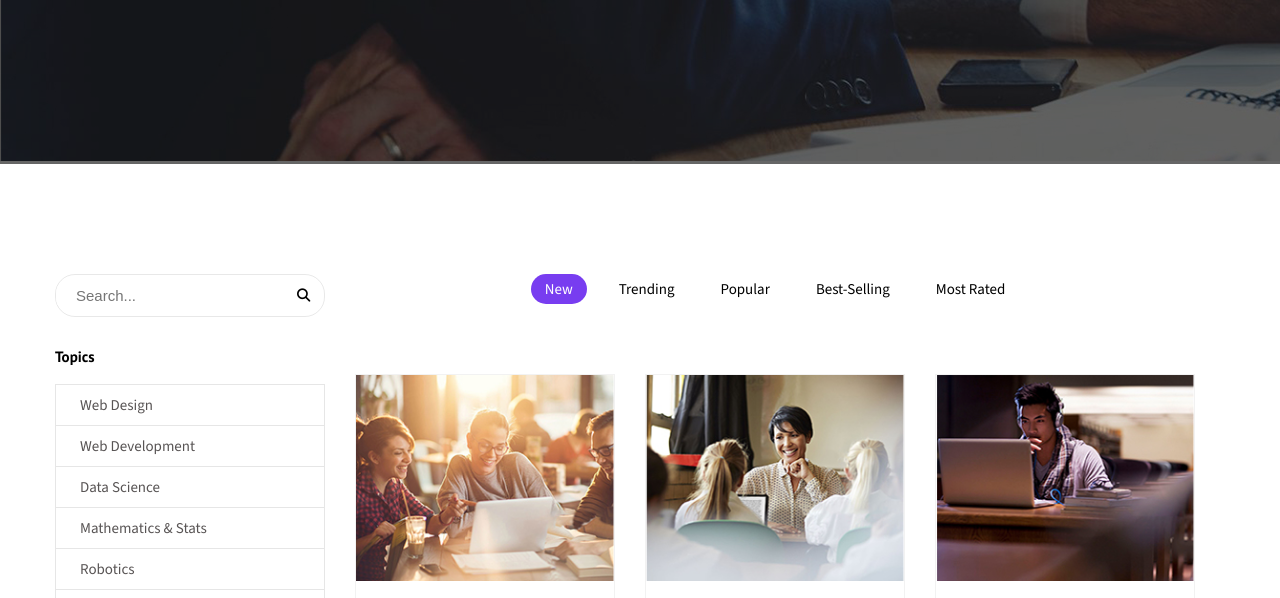
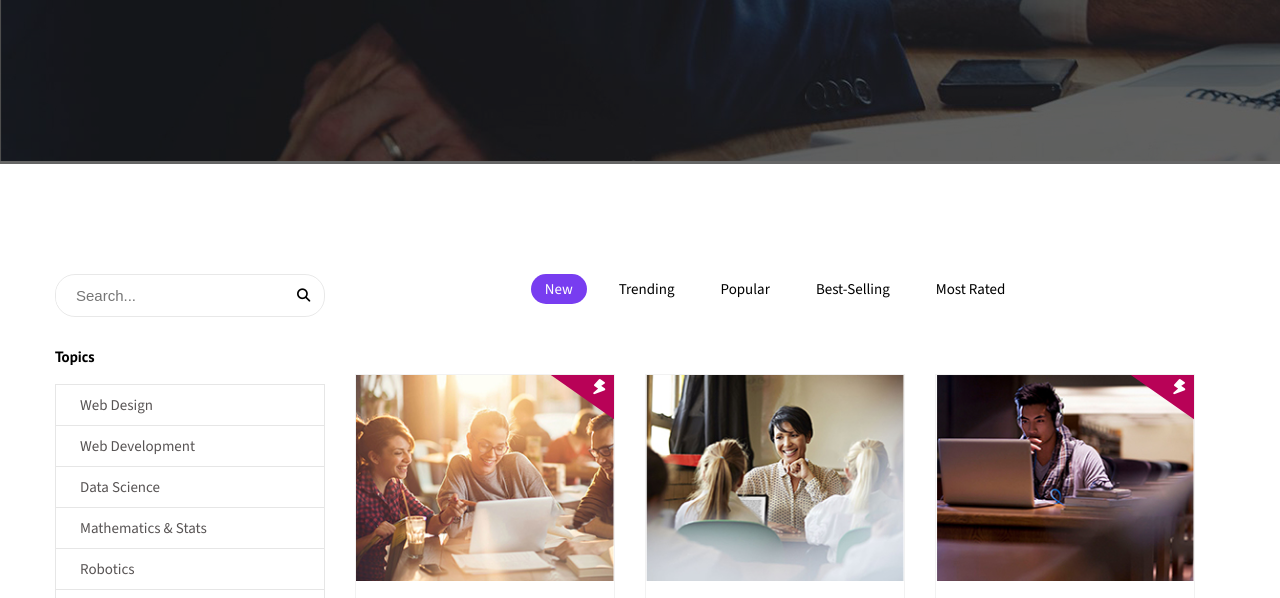
Before and after one commit to NhanLamf8/f8-zoom-day-7, a plain HTML site: page course.html in a window 1280 px wide. Shown: the part 332-930 px from the top of the page. Drawn offline with nearby package versions, Linux system fonts and the light colour scheme.

Commit message:
commit update item course Sale

```diff
--- a/assets/css/style.css
+++ b/assets/css/style.css
@@ -281,6 +281,27 @@ h1.heading {
   aspect-ratio: 1/0.8;
   display: block;
   overflow: hidden;
+  position: relative;
+}
+
+.course-item .course-sale::after {
+  display: flex;
+  justify-content: center;
+  /* align-items: center; */
+  /* text-align: center; */
+  content: "\e0b7";
+  font-family: "FontAwesome";
+  color: #fff;
+  background-color: var(--primary-color);
+  position: absolute;
+  width: 100px;
+  height: 100px;
+  top: -64px;
+  right: -54px;
+  font-size: 1.6rem;
+  font-weight: 300;
+  transform: rotate(35deg);
+  line-height: 167px;
 }
 
 .course-item .thumb {
@@ -289,13 +310,6 @@ h1.heading {
   object-fit: cover;
   transition: transform 0.4s ease-in;
 }
-/* .course-item .thumb::before {
-  content: "";
-  position: absolute;
-  width: 100px;
-  height: 100px;
-  background-color: red;
-} */
 
 .course-item:hover .thumb {
   transform: scale(1.2);
--- a/course.html
+++ b/course.html
@@ -204,7 +204,7 @@
 
               <div class="course-list">
                 <div class="course-item">
-                  <a href="" class="thumbnail"
+                  <a href="" class="thumbnail course-sale"
                     ><img
                       class="thumb"
                       src="./assets/img/./item1.jpg"
@@ -254,7 +254,7 @@
                   </div>
                 </div>
                 <div class="course-item">
-                  <a href="" class="thumbnail"
+                  <a href="" class="thumbnail course-sale"
                     ><img
                       class="thumb"
                       src="./assets/img/./item3.jpg"
@@ -279,7 +279,7 @@
                   </div>
                 </div>
                 <div class="course-item">
-                  <a href="" class="thumbnail"
+                  <a href="" class="thumbnail course-sale"
                     ><img
                       class="thumb"
                       src="./assets/img/./item1.jpg"
```
Also changed, not shown: index.html (+1 -0 lines).
